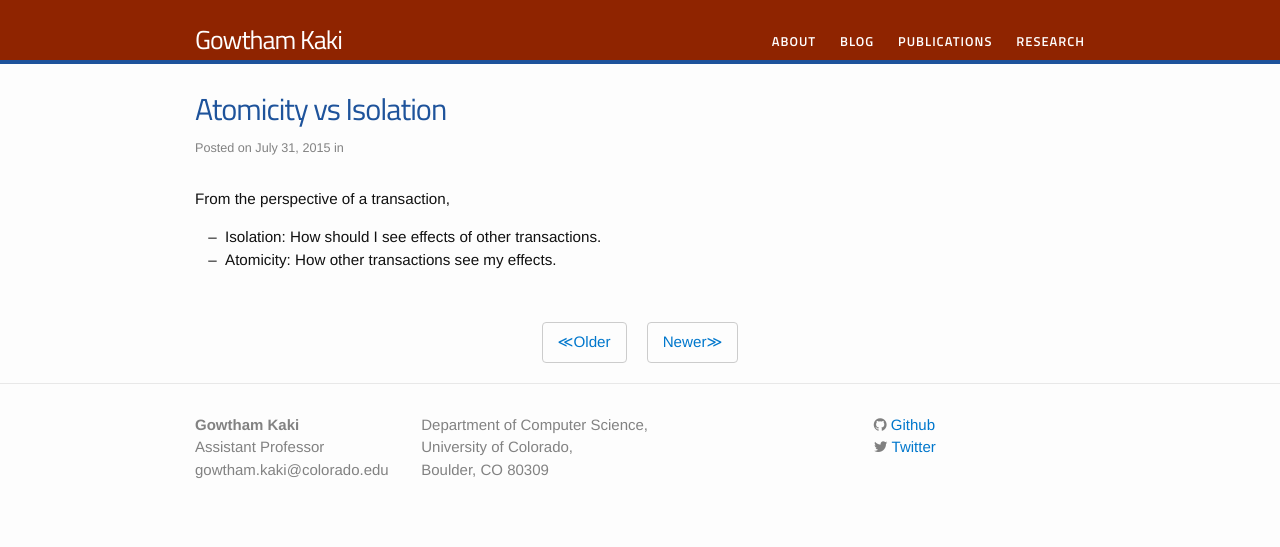
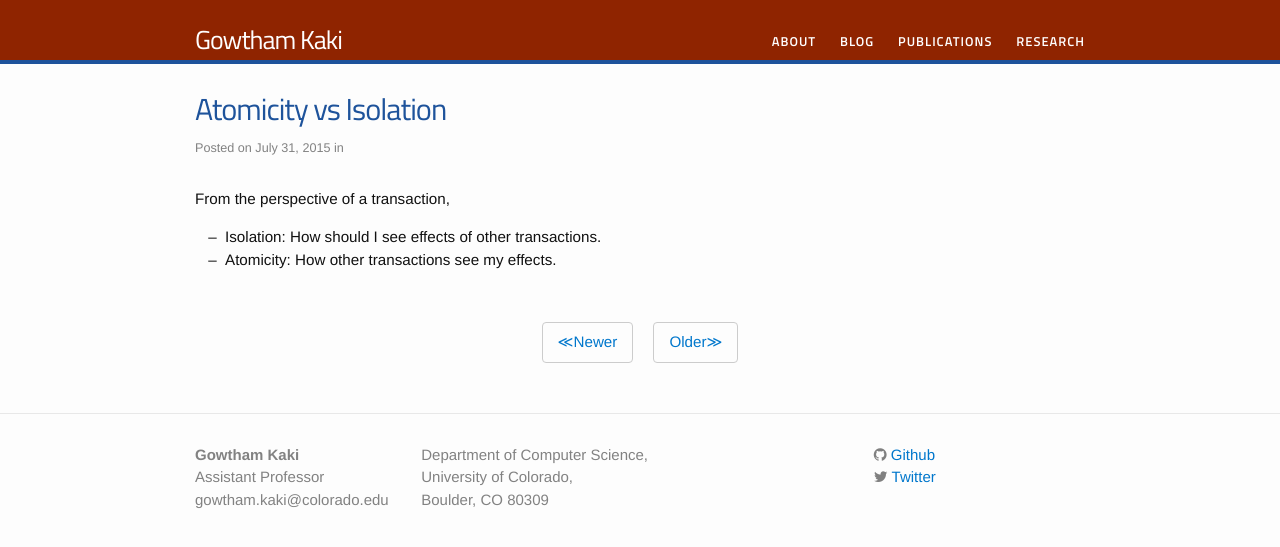
Before and after one commit to gowthamk/gowthamk.github.io, a Jekyll site: the page built from _posts/2015-07-31-ACID.markdown, in a window 1280 px wide. Shown: the top 547 px of the page. Built offline with Jekyll 4.4.1, drawn with Linux system fonts in a browser that asks for light colours; nearby versions of some CDN libraries; comment, search, counter and statistics services are not loaded.

```diff
--- a/_config.yml
+++ b/_config.yml
@@ -85,5 +85,5 @@ scholar:
 # --------------------------------------
 # Disqus Comments
 # --------------------------------------
-disqus_shortname: 'tycon'
+disqus: 'tycon'
 comments: true
--- a/_layouts/post.html
+++ b/_layouts/post.html
@@ -20,29 +20,26 @@ layout: default
     {{ content }}
   </article>
 
-
   <div class="pagination">
-    {% if page.previous %}
-      <a class="btn btn-default" href="{{ site.baseurl}}{{ page.previous.url }}" class="previous">≪Older</a>
-    {% endif %}
     {% if page.next %}
       <a class="btn btn-default" href="{{ site.baseurl}}{{ page.next.url
-      }}" class="next">Newer≫</a>
+      }}" class="next">≪Newer</a>
+    {% endif %}
+    {% if page.previous %}
+      <a class="btn btn-default" href="{{ site.baseurl}}{{ page.previous.url }}" class="previous">Older≫</a>
     {% endif %}
   </div>
 
   {% if site.comments %}
     <div id="disqus_thread"></div>
     <script type="text/javascript">
-        /* * * CONFIGURATION VARIABLES * * */
-        var disqus_shortname = 'tycon'
+      var disqus_shortname = '{{ site.disqus }}';
 
-        /* * * DON'T EDIT BELOW THIS LINE * * */
     (function() {
       var dsq = document.createElement('script'); dsq.type = 'text/javascript'; dsq.async = true;
       dsq.src = '//' + disqus_shortname + '.disqus.com/embed.js';
       (document.getElementsByTagName('head')[0] || document.getElementsByTagName('body')[0]).appendChild(dsq);
       })();
     </script>
-    <noscript>Please enable JavaScript to view the <a href="https://disqus.com/?ref_noscript" rel="nofollow">comments powered by Disqus.</a></noscript>
   {% endif %}
+</div>
```
Lines whose indentation alone changed are shown as unchanged.
